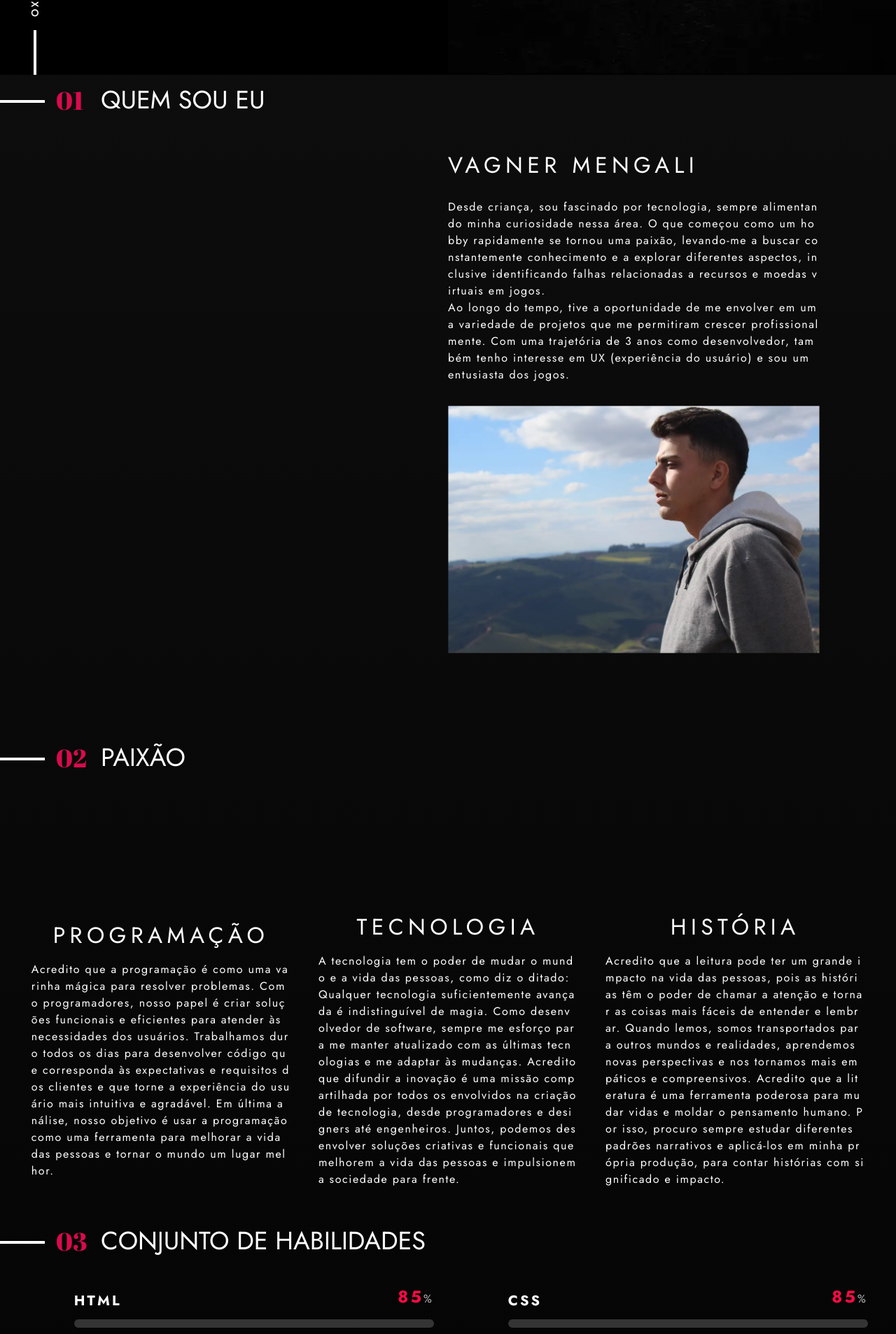
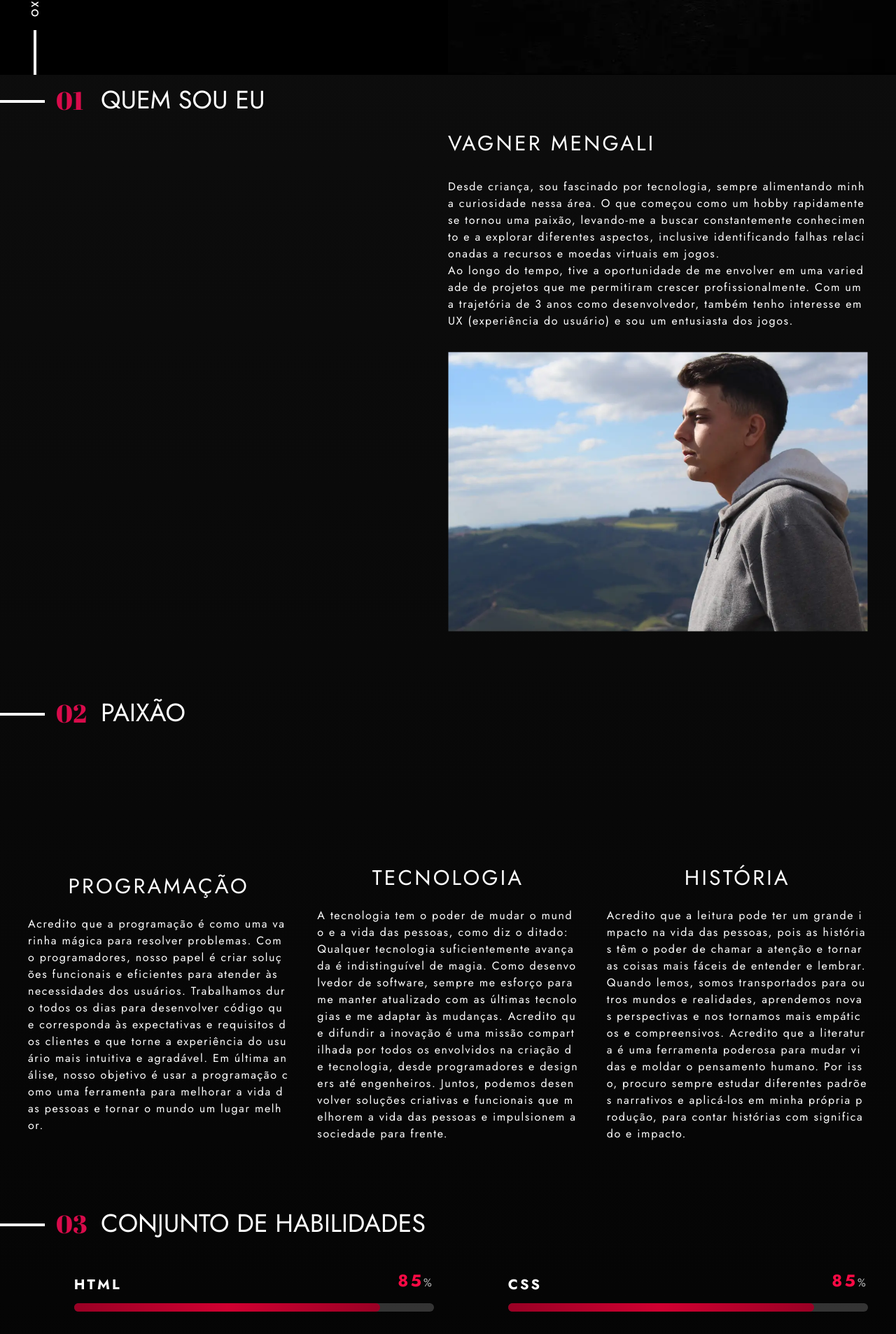
Before and after one commit to vagnermengali/developer-purple-portfolio, a Next.js app: page /about in a window 1280 px wide. Shown: the part 693-2600 px from the top of the page at 70% size. Built offline with nearby package versions, Linux system fonts and the light colour scheme.

Commit message:
feat: add new qa

```diff
--- a/src/components/Other/Passion/index.tsx
+++ b/src/components/Other/Passion/index.tsx
@@ -2,26 +2,26 @@ import Icon from "@/components/Other/Icon";
 
 const Passion = () => {
   return (
-    <div className="w-full h-min flex justify-center items-center flex-col pt-[5.625rem] pb-10">
-      <div className="w-[85%] sm:w-[70%] lg:w-[93%] flex-col lg:flex-row gap-8 sm:gap-4 lg:gap-10 flex items-center justify-center h-full">
-        <div className="w-full h-full flex items-center justify-start flex-col gap-6 lg:gap-[1.6rem]">
-          <Icon id="Computer" className="relative w-14 min-h-w-14 sm:w-[5.625rem] sm:min-h-[5.625rem] lg:w-[9.375rem]" />
-          <h2 className="text-sm sm:text-base lg:text-[2rem] text-center break-all leading-[1.2] tracking-[0.4rem]">PROGRAMAÇÃO</h2>
-          <p className="break-all leading-[1.2] text-start tracking-widest text-xs lg:text-base">
+    <div className="w-full h-min flex justify-center items-center flex-col px-5 py-20 sm:px-10">
+      <div className="w-full flex-col lg:flex-row gap-8 sm:gap-4 lg:gap-10 flex items-center justify-center h-full">
+        <div className="w-full h-full flex items-center justify-start flex-col gap-6 lg:gap-6">
+          <Icon id="Computer" className="relative w-20 lg:w-40" />
+          <h2 className="text-sm sm:text-base lg:text-3xl text-center break-all leading-tight tracking-down">PROGRAMAÇÃO</h2>
+          <p className="break-all leading-tight text-start tracking-widest text-xs lg:text-base">
             Acredito que a programação é como uma varinha mágica para resolver problemas. Como programadores, nosso papel é criar soluções funcionais e eficientes para atender às necessidades dos usuários. Trabalhamos duro todos os dias para desenvolver código que corresponda às expectativas e requisitos dos clientes e que torne a experiência do usuário mais intuitiva e agradável. Em última análise, nosso objetivo é usar a programação como uma ferramenta para melhorar a vida das pessoas e tornar o mundo um lugar melhor.
           </p>
         </div>
-        <div className="w-full h-full flex items-center justify-start flex-col gap-6 lg:gap-[1.6rem]">
-          <Icon id="Chip" className="relative w-14 min-h-w-14 sm:w-[5.625rem] sm:min-h-[5.625rem] lg:w-[9.375rem]" />
-          <h2 className="text-sm sm:text-base lg:text-[2rem] text-center break-all leading-[1.2] tracking-[0.4rem]">TECNOLOGIA</h2>
-          <p className="break-all leading-[1.2] text-start tracking-widest text-xs lg:text-base">
+        <div className="w-full h-full flex items-center justify-start flex-col gap-6 lg:gap-6">
+          <Icon id="Chip" className="relative w-20 lg:w-40" />
+          <h2 className="text-sm sm:text-base lg:text-3xl text-center break-all leading-tight tracking-down">TECNOLOGIA</h2>
+          <p className="break-all leading-tight text-start tracking-widest text-xs lg:text-base">
             A tecnologia tem o poder de mudar o mundo e a vida das pessoas, como diz o ditado: Qualquer tecnologia suficientemente avançada é indistinguível de magia. Como desenvolvedor de software, sempre me esforço para me manter atualizado com as últimas tecnologias e me adaptar às mudanças. Acredito que difundir a inovação é uma missão compartilhada por todos os envolvidos na criação de tecnologia, desde programadores e designers até engenheiros. Juntos, podemos desenvolver soluções criativas e funcionais que melhorem a vida das pessoas e impulsionem a sociedade para frente.
           </p>
         </div>
-        <div className="w-full h-full flex items-center justify-start flex-col gap-6 lg:gap-[1.6rem]">
-          <Icon id="Book" className="relative w-14 min-h-w-14 sm:w-[5.625rem] sm:min-h-[5.625rem] lg:w-[9.375rem]" />
-          <h2 className="text-sm sm:text-base lg:text-[2rem] text-center break-all leading-[1.2] tracking-[0.4rem]">HISTÓRIA</h2>
-          <p className="break-all leading-[1.2] text-start tracking-widest text-xs lg:text-base">
+        <div className="w-full h-full flex items-center justify-start flex-col gap-6 lg:gap-6">
+          <Icon id="Book" className="relative w-20 lg:w-40" />
+          <h2 className="text-sm sm:text-base lg:text-3xl text-center break-all leading-tight tracking-down">HISTÓRIA</h2>
+          <p className="break-all leading-tight text-start tracking-widest text-xs lg:text-base">
             Acredito que a leitura pode ter um grande impacto na vida das pessoas, pois as histórias têm o poder de chamar a atenção e tornar as coisas mais fáceis de entender e lembrar. Quando lemos, somos transportados para outros mundos e realidades, aprendemos novas perspectivas e nos tornamos mais empáticos e compreensivos. Acredito que a literatura é uma ferramenta poderosa para mudar vidas e moldar o pensamento humano. Por isso, procuro sempre estudar diferentes padrões narrativos e aplicá-los em minha própria produção, para contar histórias com significado e impacto.
           </p>
         </div>
--- a/src/components/Other/SkillProcess/index.tsx
+++ b/src/components/Other/SkillProcess/index.tsx
@@ -3,7 +3,6 @@ import Icon from "@/components/Other/Icon";
 import { SkillProcessProps } from "@/interfaces/SkillProcessProps/SkillProcessProps";
 
 const SkillProcess = ({ title, years, percentage }: SkillProcessProps) => {
-  const percentageCss = percentage.toString() + '%'
 
   return (
     <li className="w-full h-min flex items-center justify-start lg:justify-center gap-4">
@@ -20,8 +19,9 @@ const SkillProcess = ({ title, years, percentage }: SkillProcessProps) => {
             {percentage}<span className="text-white tracking-down leading-tight text-xs sm:text-base font-light">%</span>
           </p>
         </div>
-        <div className="w-full">
-          <div className={`w-full h-2 sm:h-3 bg-blur relative rounded-lg after:content-[''] after:absolute after:h-full after:rounded-xl after:bg-gradient1 after:w-[${percentageCss}]`}></div>
+        <div className="w-full relative">
+          <div className={`w-full h-2 sm:h-3 absolute rounded-xl bg-blur`}></div>
+          <div className={`w-full h-2 sm:h-3 absolute rounded-xl bg-gradient1`} style={{ width: `${percentage.toString()}%` }}></div>
         </div>
       </div>
     </li>
--- a/src/components/Other/WhoAmI/index.tsx
+++ b/src/components/Other/WhoAmI/index.tsx
@@ -2,12 +2,12 @@ import Image from "next/image";
 
 const WhoAmI = () => {
   return (
-    <div className="w-full h-fit sm:h-screen pt-[5.625rem] pb-10 sm:pt-0 sm:pb-0 my-0 sm:my-[4.375rem] flex items-center justify-center flex-col">
-      <div className="w-[85%] sm:w-[83%] gap-8 sm:gap-10 h-3/4 flex items-center justify-end">
-        <div className="flex items-center justify-center flex-col lg:flex-row w-full sm:w-[80%] lg:w-1/2 min-h-[90%] lg:min-h-full gap-8 lg:gap-[1.875rem]">
+    <div className="w-full h-fit px-5 py-20 sm:px-10 flex items-center justify-center flex-col">
+      <div className="w-full gap-8 sm:gap-10 h-3/4 flex items-center justify-end">
+        <div className="flex items-center justify-center flex-col lg:flex-row w-full lg:w-1/2 min-h-full gap-8 lg:gap-7">
           <div className="w-full h-full flex items-start justify-between flex-col gap-8 sm:gap-5 lg:gap-8">
-            <h2 className="text-sm sm:text-2xl lg:text-[2rem] text-center leading-[1.2] tracking-[0.4rem] break-all uppercase">Vagner Mengali</h2>
-            <p className="text-start tracking-widest leading-[1.2] break-all text-xs sm:text-sm lg:text-base">
+            <h2 className="text-sm sm:text-2xl lg:text-3xl text-center leading-tight tracking-down break-all uppercase">Vagner Mengali</h2>
+            <p className="text-start tracking-widest leading-tight break-all text-xs sm:text-sm lg:text-base">
               Desde criança, sou fascinado por tecnologia, sempre alimentando minha curiosidade nessa área. O que começou como um hobby rapidamente se tornou uma paixão, levando-me a buscar constantemente conhecimento e a explorar diferentes aspectos, inclusive identificando falhas relacionadas a recursos e moedas virtuais em jogos.
               <br />
               Ao longo do tempo, tive a oportunidade de me envolver em uma variedade de projetos que me permitiram crescer profissionalmente. Com uma trajetória de 3 anos como desenvolvedor, também tenho interesse em UX (experiência do usuário) e sou um entusiasta dos jogos.
```
